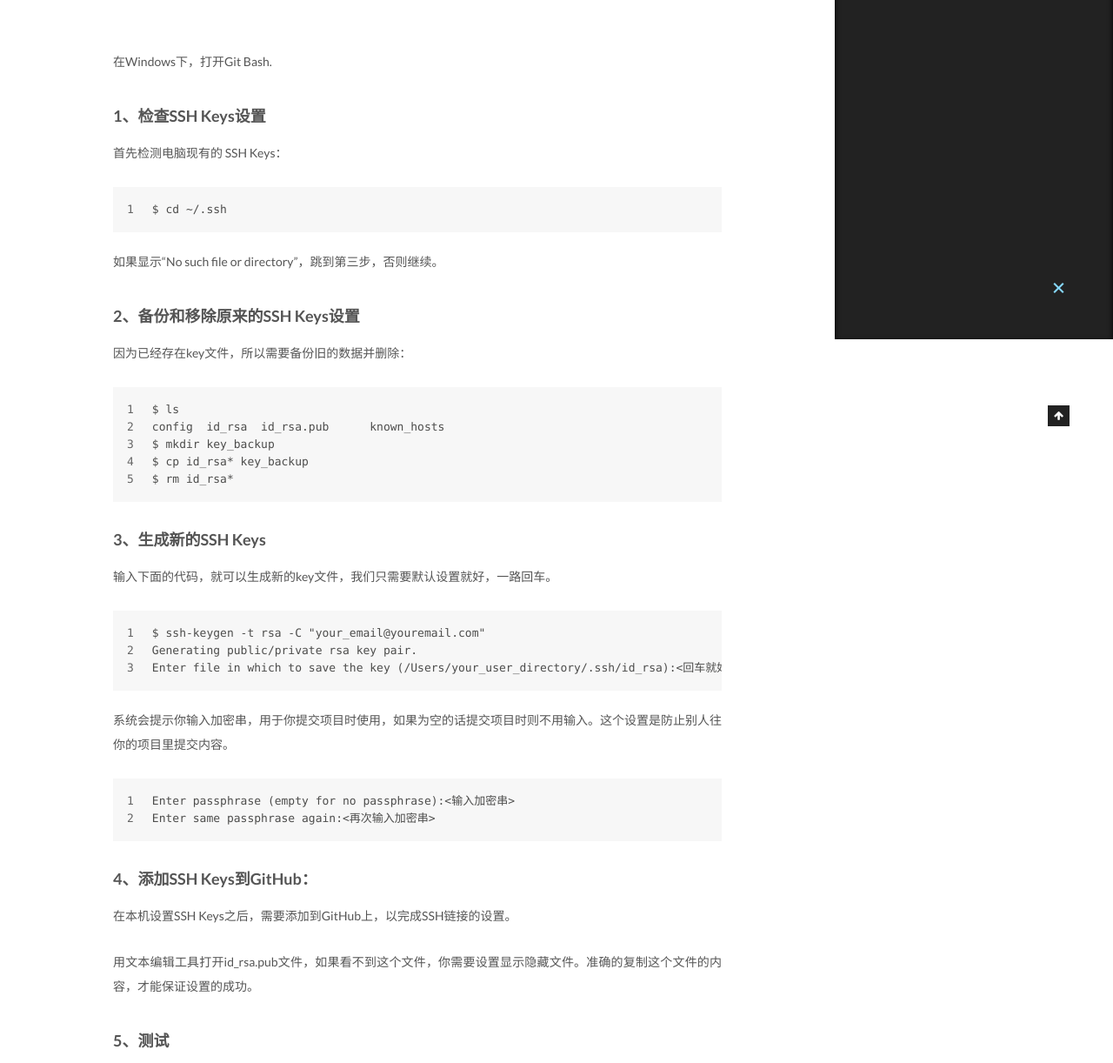
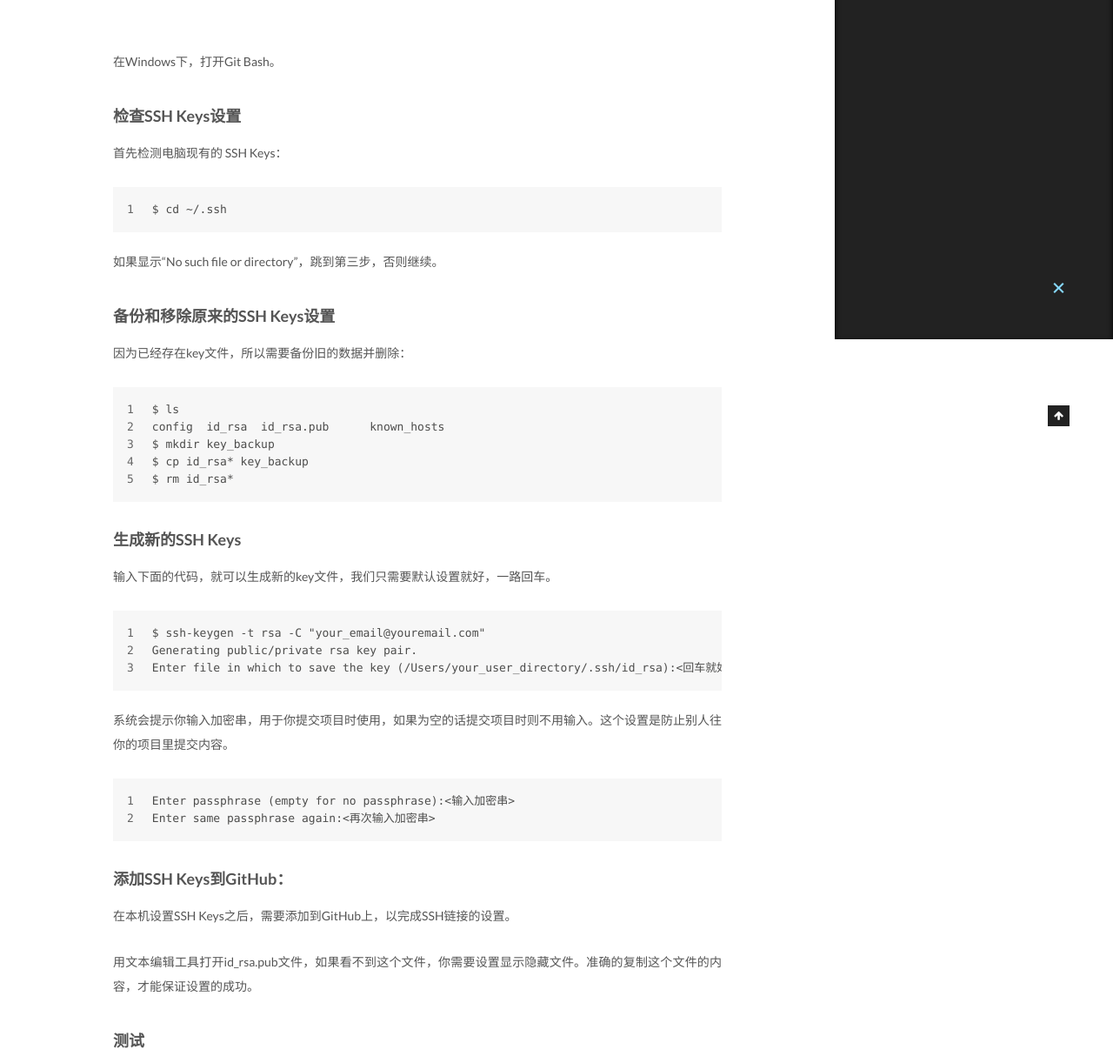
Before and after one commit to jiang-yw/jiang-yw.github.io, a plain HTML site: page 2017/04/03/GitHub中SSH Keys设置/index.html in a window 1280 px wide. Shown: the part 410-1632 px from the top of the page at 87% size. Drawn offline with Linux system fonts and the light colour scheme.

Commit message:
Site updated: 2017-04-03 13:30:19

```diff
--- a/2017/04/03/GitHub中SSH Keys设置/index.html
+++ b/2017/04/03/GitHub中SSH Keys设置/index.html
@@ -84,31 +84,31 @@
 
 
 
-<meta name="description" content="在Windows下，打开Git Bash.
-1、检查SSH Keys设置首先检测电脑现有的 SSH Keys：
+<meta name="description" content="在Windows下，打开Git Bash。
+检查SSH Keys设置首先检测电脑现有的 SSH Keys：
 1$ cd ~/.ssh
 如果显示“No such file or directory”，跳到第三步，否则继续。
-2、备份和移除原来的SSH Keys设置因为已经存在key文件，所以需要备份旧的数据并删除：
-12345$ lsconfig	id_rsa	id_rsa.pub	known_">
+备份和移除原来的SSH Keys设置因为已经存在key文件，所以需要备份旧的数据并删除：
+12345$ lsconfig	id_rsa	id_rsa.pub	known_host">
 <meta property="og:type" content="article">
 <meta property="og:title" content="GitHub中SSH Keys设置">
 <meta property="og:url" content="http://yoursite.com/2017/04/03/GitHub中SSH Keys设置/index.html">
 <meta property="og:site_name" content="琢玉札记">
-<meta property="og:description" content="在Windows下，打开Git Bash.
-1、检查SSH Keys设置首先检测电脑现有的 SSH Keys：
+<meta property="og:description" content="在Windows下，打开Git Bash。
+检查SSH Keys设置首先检测电脑现有的 SSH Keys：
 1$ cd ~/.ssh
 如果显示“No such file or directory”，跳到第三步，否则继续。
-2、备份和移除原来的SSH Keys设置因为已经存在key文件，所以需要备份旧的数据并删除：
-12345$ lsconfig	id_rsa	id_rsa.pub	known_">
-<meta property="og:updated_time" content="2017-04-03T05:14:39.087Z">
+备份和移除原来的SSH Keys设置因为已经存在key文件，所以需要备份旧的数据并删除：
+12345$ lsconfig	id_rsa	id_rsa.pub	known_host">
+<meta property="og:updated_time" content="2017-04-03T05:29:54.552Z">
 <meta name="twitter:card" content="summary">
 <meta name="twitter:title" content="GitHub中SSH Keys设置">
-<meta name="twitter:description" content="在Windows下，打开Git Bash.
-1、检查SSH Keys设置首先检测电脑现有的 SSH Keys：
+<meta name="twitter:description" content="在Windows下，打开Git Bash。
+检查SSH Keys设置首先检测电脑现有的 SSH Keys：
 1$ cd ~/.ssh
 如果显示“No such file or directory”，跳到第三步，否则继续。
-2、备份和移除原来的SSH Keys设置因为已经存在key文件，所以需要备份旧的数据并删除：
-12345$ lsconfig	id_rsa	id_rsa.pub	known_">
+备份和移除原来的SSH Keys设置因为已经存在key文件，所以需要备份旧的数据并删除：
+12345$ lsconfig	id_rsa	id_rsa.pub	known_host">
 
 
 
@@ -286,21 +286,21 @@
 
 
 
-        <p>在Windows下，打开Git Bash.</p>
-<h3 id="1、检查SSH-Keys设置"><a href="#1、检查SSH-Keys设置" class="headerlink" title="1、检查SSH Keys设置"></a>1、检查SSH Keys设置</h3><p>首先检测电脑现有的 SSH Keys：</p>
+        <p>在Windows下，打开Git Bash。</p>
+<h3 id="检查SSH-Keys设置"><a href="#检查SSH-Keys设置" class="headerlink" title="检查SSH Keys设置"></a>检查SSH Keys设置</h3><p>首先检测电脑现有的 SSH Keys：</p>
 <figure class="highlight plain"><table><tr><td class="gutter"><pre><div class="line">1</div></pre></td><td class="code"><pre><div class="line">$ cd ~/.ssh</div></pre></td></tr></table></figure>
 <p>如果显示“No such file or directory”，跳到第三步，否则继续。</p>
-<h3 id="2、备份和移除原来的SSH-Keys设置"><a href="#2、备份和移除原来的SSH-Keys设置" class="headerlink" title="2、备份和移除原来的SSH Keys设置"></a>2、备份和移除原来的SSH Keys设置</h3><p>因为已经存在key文件，所以需要备份旧的数据并删除：</p>
+<h3 id="备份和移除原来的SSH-Keys设置"><a href="#备份和移除原来的SSH-Keys设置" class="headerlink" title="备份和移除原来的SSH Keys设置"></a>备份和移除原来的SSH Keys设置</h3><p>因为已经存在key文件，所以需要备份旧的数据并删除：</p>
 <figure class="highlight plain"><table><tr><td class="gutter"><pre><div class="line">1</div><div class="line">2</div><div class="line">3</div><div class="line">4</div><div class="line">5</div></pre></td><td class="code"><pre><div class="line">$ ls</div><div class="line">config	id_rsa	id_rsa.pub	known_hosts</div><div class="line">$ mkdir key_backup</div><div class="line">$ cp id_rsa* key_backup</div><div class="line">$ rm id_rsa*</div></pre></td></tr></table></figure>
-<h3 id="3、生成新的SSH-Keys"><a href="#3、生成新的SSH-Keys" class="headerlink" title="3、生成新的SSH Keys"></a>3、生成新的SSH Keys</h3><p>输入下面的代码，就可以生成新的key文件，我们只需要默认设置就好，一路回车。</p>
+<h3 id="生成新的SSH-Keys"><a href="#生成新的SSH-Keys" class="headerlink" title="生成新的SSH Keys"></a>生成新的SSH Keys</h3><p>输入下面的代码，就可以生成新的key文件，我们只需要默认设置就好，一路回车。</p>
 <figure class="highlight plain"><table><tr><td class="gutter"><pre><div class="line">1</div><div class="line">2</div><div class="line">3</div></pre></td><td class="code"><pre><div class="line">$ ssh-keygen -t rsa -C &quot;your_email@youremail.com&quot;</div><div class="line">Generating public/private rsa key pair.</div><div class="line">Enter file in which to save the key (/Users/your_user_directory/.ssh/id_rsa):&lt;回车就好&gt;</div></pre></td></tr></table></figure>
 <p>系统会提示你输入加密串，用于你提交项目时使用，如果为空的话提交项目时则不用输入。这个设置是防止别人往你的项目里提交内容。</p>
 <figure class="highlight plain"><table><tr><td class="gutter"><pre><div class="line">1</div><div class="line">2</div></pre></td><td class="code"><pre><div class="line">Enter passphrase (empty for no passphrase):&lt;输入加密串&gt;</div><div class="line">Enter same passphrase again:&lt;再次输入加密串&gt;</div></pre></td></tr></table></figure>
-<h3 id="4、添加SSH-Keys到GitHub："><a href="#4、添加SSH-Keys到GitHub：" class="headerlink" title="4、添加SSH Keys到GitHub："></a>4、添加SSH Keys到GitHub：</h3><p>在本机设置SSH Keys之后，需要添加到GitHub上，以完成SSH链接的设置。</p>
+<h3 id="添加SSH-Keys到GitHub："><a href="#添加SSH-Keys到GitHub：" class="headerlink" title="添加SSH Keys到GitHub："></a>添加SSH Keys到GitHub：</h3><p>在本机设置SSH Keys之后，需要添加到GitHub上，以完成SSH链接的设置。</p>
 <p>用文本编辑工具打开id_rsa.pub文件，如果看不到这个文件，你需要设置显示隐藏文件。准确的复制这个文件的内容，才能保证设置的成功。</p>
-<h3 id="5、测试"><a href="#5、测试" class="headerlink" title="5、测试"></a>5、测试</h3><p>输入下面代码</p>
+<h3 id="测试"><a href="#测试" class="headerlink" title="测试"></a>测试</h3><p>输入下面代码</p>
 <figure class="highlight plain"><table><tr><td class="gutter"><pre><div class="line">1</div></pre></td><td class="code"><pre><div class="line">$ ssh -T git@github.com</div></pre></td></tr></table></figure>
-<h3 id="6、设置账户信息"><a href="#6、设置账户信息" class="headerlink" title="6、设置账户信息"></a>6、设置账户信息</h3><p>Git会根据用户的名字和邮箱来记录提交。GitHub也是用这些信息来做权限的处理，输入下面的代码进行个人信息的设置，把名称和邮箱替换成你自己的，名字必须是你的真名，而不是GitHub的昵称。</p>
+<h3 id="设置账户信息"><a href="#设置账户信息" class="headerlink" title="设置账户信息"></a>设置账户信息</h3><p>Git会根据用户的名字和邮箱来记录提交。GitHub也是用这些信息来做权限的处理，输入下面的代码进行个人信息的设置，把名称和邮箱替换成你自己的，名字必须是你的真名，而不是GitHub的昵称。</p>
 <figure class="highlight plain"><table><tr><td class="gutter"><pre><div class="line">1</div><div class="line">2</div></pre></td><td class="code"><pre><div class="line">$ git config --global user.name &quot;yourname&quot;</div><div class="line">$ git config --global user.email &quot;your_email@youremail.com&quot;</div></pre></td></tr></table></figure>
 <h3 id="End"><a href="#End" class="headerlink" title="End"></a>End</h3>
 
@@ -445,7 +445,7 @@
 
 
 
-              <div class="post-toc-content"><ol class="nav"><li class="nav-item nav-level-3"><a class="nav-link" href="#1、检查SSH-Keys设置"><span class="nav-number">1.</span> <span class="nav-text">1、检查SSH Keys设置</span></a></li><li class="nav-item nav-level-3"><a class="nav-link" href="#2、备份和移除原来的SSH-Keys设置"><span class="nav-number">2.</span> <span class="nav-text">2、备份和移除原来的SSH Keys设置</span></a></li><li class="nav-item nav-level-3"><a class="nav-link" href="#3、生成新的SSH-Keys"><span class="nav-number">3.</span> <span class="nav-text">3、生成新的SSH Keys</span></a></li><li class="nav-item nav-level-3"><a class="nav-link" href="#4、添加SSH-Keys到GitHub："><span class="nav-number">4.</span> <span class="nav-text">4、添加SSH Keys到GitHub：</span></a></li><li class="nav-item nav-level-3"><a class="nav-link" href="#5、测试"><span class="nav-number">5.</span> <span class="nav-text">5、测试</span></a></li><li class="nav-item nav-level-3"><a class="nav-link" href="#6、设置账户信息"><span class="nav-number">6.</span> <span class="nav-text">6、设置账户信息</span></a></li><li class="nav-item nav-level-3"><a class="nav-link" href="#End"><span class="nav-number">7.</span> <span class="nav-text">End</span></a></li></ol></div>
+              <div class="post-toc-content"><ol class="nav"><li class="nav-item nav-level-3"><a class="nav-link" href="#检查SSH-Keys设置"><span class="nav-number">1.</span> <span class="nav-text">检查SSH Keys设置</span></a></li><li class="nav-item nav-level-3"><a class="nav-link" href="#备份和移除原来的SSH-Keys设置"><span class="nav-number">2.</span> <span class="nav-text">备份和移除原来的SSH Keys设置</span></a></li><li class="nav-item nav-level-3"><a class="nav-link" href="#生成新的SSH-Keys"><span class="nav-number">3.</span> <span class="nav-text">生成新的SSH Keys</span></a></li><li class="nav-item nav-level-3"><a class="nav-link" href="#添加SSH-Keys到GitHub："><span class="nav-number">4.</span> <span class="nav-text">添加SSH Keys到GitHub：</span></a></li><li class="nav-item nav-level-3"><a class="nav-link" href="#测试"><span class="nav-number">5.</span> <span class="nav-text">测试</span></a></li><li class="nav-item nav-level-3"><a class="nav-link" href="#设置账户信息"><span class="nav-number">6.</span> <span class="nav-text">设置账户信息</span></a></li><li class="nav-item nav-level-3"><a class="nav-link" href="#End"><span class="nav-number">7.</span> <span class="nav-text">End</span></a></li></ol></div>
 
           </div>
         </section>
--- a/css/main.css
+++ b/css/main.css
@@ -1548,7 +1548,7 @@ pre .javascript .function {
   width: 4px;
   height: 4px;
   border-radius: 50%;
-  background: #79741f;
+  background: #40baff;
 }
 .links-of-blogroll {
   font-size: 13px;
```
Also changed, not shown: index.html (+7 -7 lines).
